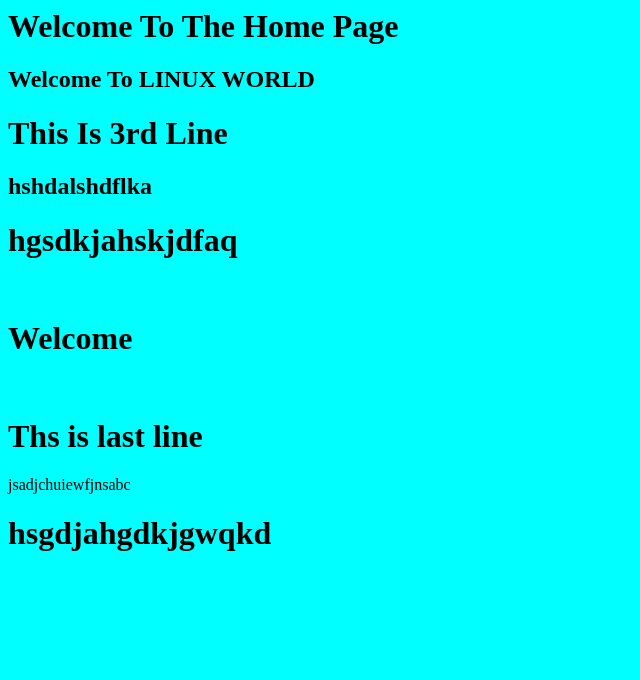
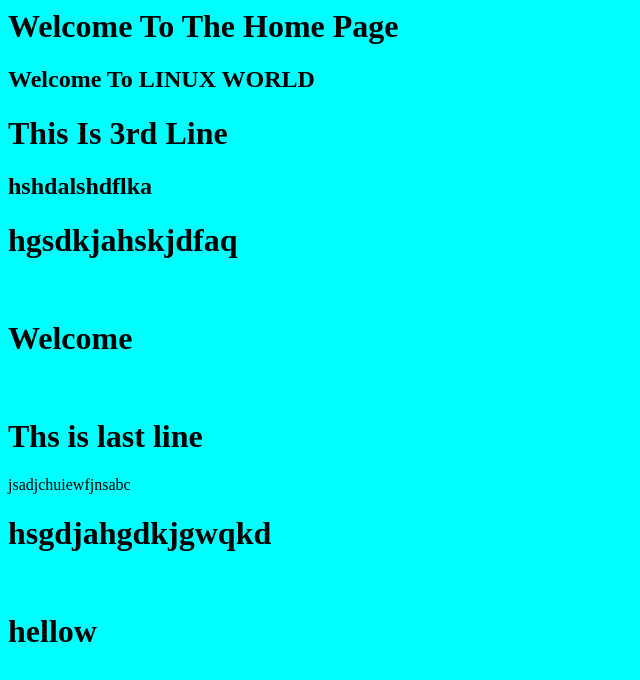
Before and after one commit to git-samir/dockerweb, a plain HTML site: page index.html in a window 1280 px wide. Shown: the whole page, without its empty margins (0-640 px from the left). Drawn offline with Linux system fonts and the light colour scheme.

Commit message:
hellow edit

```diff
--- a/index.html
+++ b/index.html
@@ -11,3 +11,5 @@
 <h1>Ths is last line</h1>
 jsadjchuiewfjnsabc
 <h1> hsgdjahgdkjgwqkd</h1>
+<br>
+<h1>hellow</h1>
```
